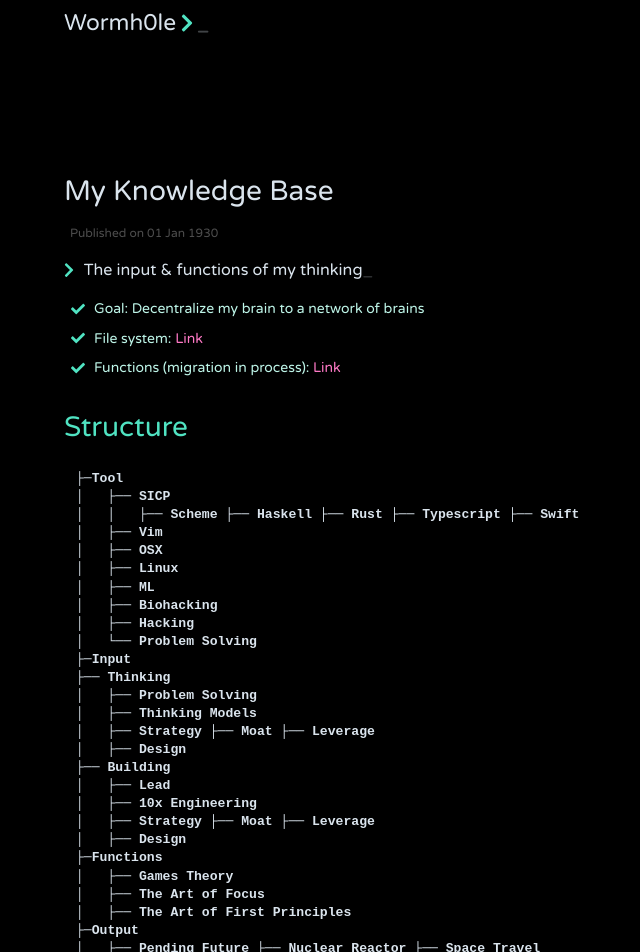
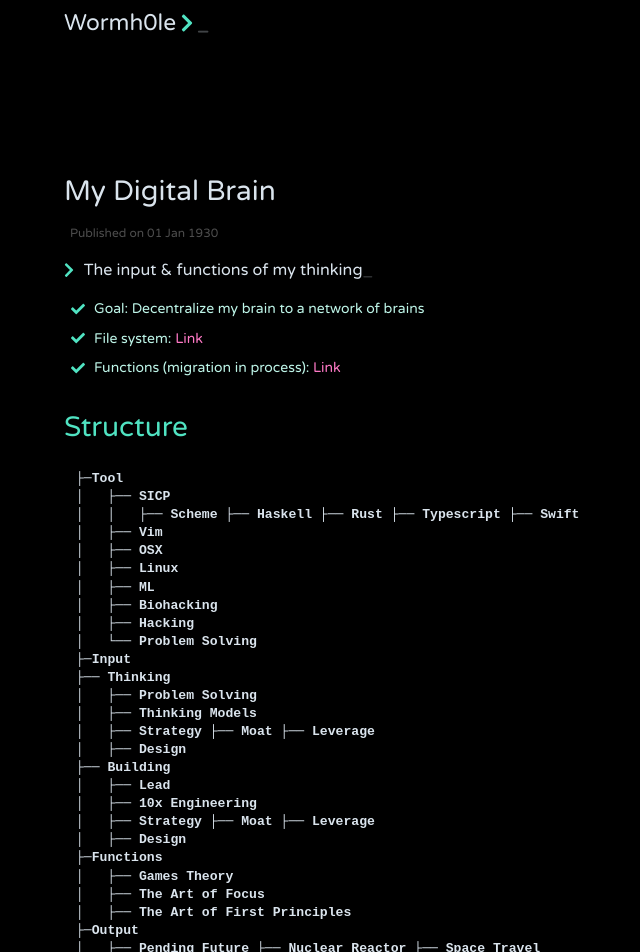
Before and after one commit to jithendrabsy/thoughts, a Jekyll site: the page built from _posts/1930-01-01-knowledge-base.md, in a window 1280 px wide. Shown: the top 952 px of the page, without its empty margins (206-846 px from the left). Built offline with Jekyll 4.4.1, drawn with Linux system fonts in a browser that asks for light colours; nearby versions of some CDN libraries.

Commit message:
Update Title

```diff
--- a/_posts/1930-01-01-knowledge-base.md
+++ b/_posts/1930-01-01-knowledge-base.md
@@ -1,6 +1,6 @@
 ---
 layout: post
-title:  "My Knowledge Base"
+title:  "My Digital Brain"
 description: The input & functions of my thinking
 tags: Creation
 ---
```
Also changed, not shown: _posts/2019-06-11-gamesthoery1.md (+6 -6 lines).
